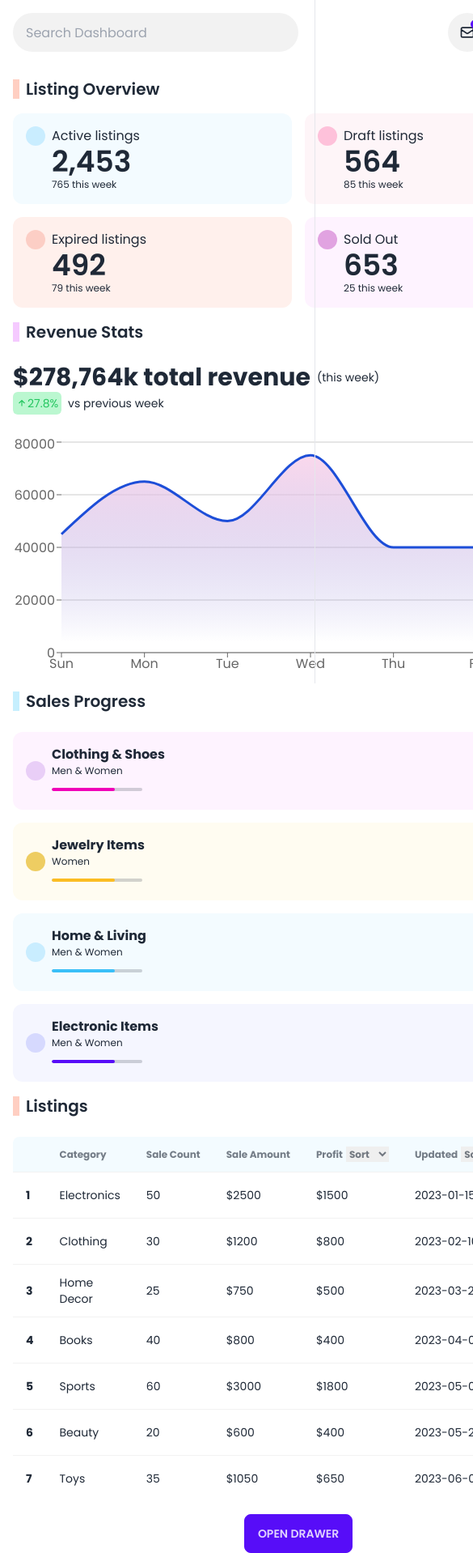
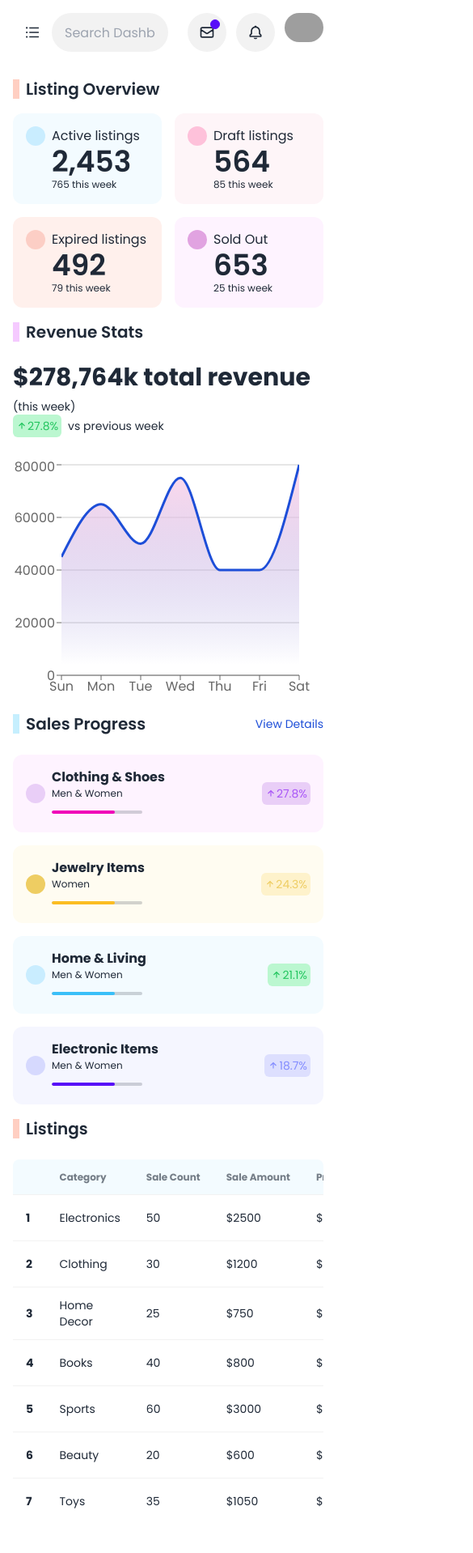
Before and after one commit to onlyyasad/simple-dashboard, a React (Vite) app: page / in a window 390 px wide. Shown: the top 1918 px of the page at 81% size, 585 px wide, since content can reach past the window. Built offline with nearby package versions, Linux system fonts and the light colour scheme; grey boxes are pictures that could not be loaded.

Commit message:
ui improved

```diff
--- a/index.html
+++ b/index.html
@@ -3,12 +3,12 @@
 
 <head>
   <meta charset="UTF-8" />
-  <link rel="icon" type="image/svg+xml" href="/vite.svg" />
+  <link rel="icon" type="image/svg+xml" href="/logo.svg" />
   <meta name="viewport" content="width=device-width, initial-scale=1.0" />
   <style>
     @import url('https://fonts.googleapis.com/css2?family=Poppins:wght@100;200;300;400;500;600;700;800;900&display=swap');
   </style>
-  <title>Vite + React</title>
+  <title>CleanBoard</title>
 </head>
 
 <body>
--- a/src/Layouts/Dashboard/Dashboard.jsx
+++ b/src/Layouts/Dashboard/Dashboard.jsx
@@ -16,18 +16,20 @@
             <div className="drawer lg:drawer-open">
                 <input id="my-drawer-2" type="checkbox" className="drawer-toggle" />
                 <div className="drawer-content flex flex-col items-center">
-                    {/* Page content here */}
+                    {/* *********************************************************************************************
+                                                            Page content here
+                    ***********************************************************************************************/}
                     <div className="w-full">
                         <NavBar></NavBar>
                     </div>
                     <Outlet></Outlet>
-                    <label htmlFor="my-drawer-2" className="btn btn-primary drawer-button lg:hidden">Open drawer</label>
-
                 </div>
-                <div className="drawer-side border-r">
-                    <label htmlFor="my-drawer-2" className="drawer-overlay"></label>
+                <div className="drawer-side md:border-r">
+                    <label htmlFor="my-drawer-2" className="drawer-overlay bg-black"></label>
                     <ul className="menu flex-nowrap my-6 px-4 w-52 h-full space-y-2 text-base-content">
-                        {/* Sidebar content here */}
+                        {/* ******************************************************************************************
+                                                         Sidebar content here
+                        *********************************************************************************************/}
                         <h2 className="text-xl font-bold mb-4">Clean<span className="text-blue-700">Board</span></h2>
                         <p className="px-3 py-2 text-xs">Admin Panel</p>
                         <li>
--- a/src/Pages/Home.jsx
+++ b/src/Pages/Home.jsx
@@ -13,6 +13,64 @@
         { name: 'Thu', revenue: 40000 },
         { name: 'Fri', revenue: 40000 },
         { name: 'Sat', revenue: 80000 },
+    ];
+    const salesData = [
+        {
+            id: "a",
+            category: "Electronics",
+            date: "2023-01-15",
+            totalSale: 50,
+            totalSalePrice: 2500,
+            totalProfit: 1500
+        },
+        {
+            id: "b",
+            category: "Clothing",
+            date: "2023-02-10",
+            totalSale: 30,
+            totalSalePrice: 1200,
+            totalProfit: 800
+        },
+        {
+            id: "c",
+            category: "Home Decor",
+            date: "2023-03-22",
+            totalSale: 25,
+            totalSalePrice: 750,
+            totalProfit: 500
+        },
+        {
+            id: "d",
+            category: "Books",
+            date: "2023-04-05",
+            totalSale: 40,
+            totalSalePrice: 800,
+            totalProfit: 400
+        },
+        {
+            id: "e",
+            category: "Sports",
+            date: "2023-05-08",
+            totalSale: 60,
+            totalSalePrice: 3000,
+            totalProfit: 1800
+        },
+        {
+            id: "f",
+            category: "Beauty",
+            date: "2023-05-22",
+            totalSale: 20,
+            totalSalePrice: 600,
+            totalProfit: 400
+        },
+        {
+            id: "g",
+            category: "Toys",
+            date: "2023-06-01",
+            totalSale: 35,
+            totalSalePrice: 1050,
+            totalProfit: 650
+        }
     ];
     return (
         <div className="w-full space-y-4 p-4">
@@ -31,7 +89,7 @@
                         <h2>Revenue Stats</h2>
                     </div>
                     <div>
-                        <div className="flex items-center gap-2">
+                        <div className="flex flex-col md:flex-row md:items-center gap-2">
                             <p className="text-3xl font-bold">$<CountUp end={278764} />k total revenue</p>
                             <p className="text-sm">(this week)</p>
                         </div>
@@ -40,7 +98,9 @@
                             <p className="text-sm">vs previous week</p>
                         </div>
                     </div>
-
+                    {/* *****************************************************************************
+                                            This is Graph/Chart Section
+                    ********************************************************************************/}
                     <div style={{ width: '100%', height: 300 }}>
                         <ResponsiveContainer>
                             <AreaChart
@@ -69,6 +129,9 @@
                         </ResponsiveContainer>
                     </div>
                 </div>
+                {/* *****************************************************************************
+                                            This is Extra Section
+                    ********************************************************************************/}
                 <div className="md:col-span-4 space-y-6">
                     <div className="flex items-center justify-start gap-2">
                         <div className="h-6 w-2 bg-[#C6EFFE]"></div>
@@ -120,7 +183,10 @@
                     <div className="h-6 w-2 bg-[#FFCFC2]"></div>
                     <h2>Listings</h2>
                 </div>
-                <SalesData></SalesData>
+                {/* *****************************************************************************
+                                            This is Table Section
+                    ********************************************************************************/}
+                <SalesData salesData={salesData}></SalesData>
             </div>
         </div>
     );
--- a/src/components/NavBar.jsx
+++ b/src/components/NavBar.jsx
@@ -1,10 +1,12 @@
 import { HiOutlineMail } from "react-icons/hi";
 import { BiBell } from "react-icons/bi";
+import { AiOutlineBars } from "react-icons/ai";
 
 const NavBar = () => {
     return (
         <div className="navbar p-4 bg-base-100">
             <div className="navbar-start">
+                <label htmlFor="my-drawer-2" className="btn btn-ghost btn-square drawer-button lg:hidden"><AiOutlineBars className="text-xl" /></label>
                 <input type="text" placeholder="Search Dashboard" className="input input-bordered border-none py-1 bg-base-200 rounded-3xl w-full" />
             </div>
             <div className="navbar-end gap-3">
--- a/src/components/SalesData.jsx
+++ b/src/components/SalesData.jsx
@@ -1,114 +1,48 @@
 import { useState } from 'react';
 import { BsArrowRightSquare } from 'react-icons/bs';
 
-const SalesData = () => {
+const SalesData = ({ salesData }) => {
 
-    const salesData = [
-        {
-            id: "a",
-            category: "Electronics",
-            date: "2023-01-15",
-            totalSale: 50,
-            totalSalePrice: 2500,
-            totalProfit: 1500
-        },
-        {
-            id: "b",
-            category: "Clothing",
-            date: "2023-02-10",
-            totalSale: 30,
-            totalSalePrice: 1200,
-            totalProfit: 800
-        },
-        {
-            id: "c",
-            category: "Home Decor",
-            date: "2023-03-22",
-            totalSale: 25,
-            totalSalePrice: 750,
-            totalProfit: 500
-        },
-        {
-            id: "d",
-            category: "Books",
-            date: "2023-04-05",
-            totalSale: 40,
-            totalSalePrice: 800,
-            totalProfit: 400
-        },
-        {
-            id: "e",
-            category: "Sports",
-            date: "2023-05-08",
-            totalSale: 60,
-            totalSalePrice: 3000,
-            totalProfit: 1800
-        },
-        {
-            id: "f",
-            category: "Beauty",
-            date: "2023-05-22",
-            totalSale: 20,
-            totalSalePrice: 600,
-            totalProfit: 400
-        },
-        {
-            id: "g",
-            category: "Toys",
-            date: "2023-06-01",
-            totalSale: 35,
-            totalSalePrice: 1050,
-            totalProfit: 650
-        }
-    ];
-
-    const [sort, setSort] = useState(salesData);
+    const [sorted, setSorted] = useState(salesData);
 
     const handleProfitSort = event => {
         event.preventDefault();
         const sortValue = event.target.value;
         if (sortValue === "least") {
-            const sortedData = salesData.sort((a, b) => {
+            const sortedData = [...sorted].sort((a, b) => {
                 return a.totalProfit - b.totalProfit
             })
-            // console.log(sortedData)
-            setSort(sortedData)
+            setSorted(sortedData)
         }
         if (sortValue === "most") {
-            const sortedData = salesData.sort((a, b) => {
+            const sortedData = [...sorted].sort((a, b) => {
                 return b.totalProfit - a.totalProfit
             })
-            // console.log(sortedData)
-            setSort(sortedData)
+            setSorted(sortedData)
         }
-
     }
 
     const handleDateSort = event => {
         event.preventDefault()
         const sortValue = event.target.value;
-        console.log(sortValue)
 
         if (sortValue === "latest") {
-            const sortedData = salesData.sort((a, b) => {
+            const sortedData = [...sorted].sort((a, b) => {
                 return new Date(b.date) - new Date(a.date)
             })
-            setSort(sortedData)
+            setSorted(sortedData)
         }
         if (sortValue === "oldest") {
-            const sortedData = salesData.sort((a, b) => {
+            const sortedData = [...sorted].sort((a, b) => {
                 return new Date(a.date) - new Date(b.date)
             })
-            setSort(sortedData)
-        }
-        console.log(sort)
+            setSorted(sortedData)
         }
 
-
+    }
 
     return (
-        <div>
-            <div className="overflow-x-auto rounded-lg">
+        <div className="overflow-x-auto flex items-center max-w-sm md:max-w-md lg:max-w-full rounded-lg">
             <table className="table table-md">
                 <thead className="bg-[#F3FBFF]">
                     <tr>
@@ -138,7 +72,7 @@
                 <tbody>
 
                     {
-                            sort.map((data, idx) => <tr key={data.id}>
+                        sorted.map((data, idx) => <tr key={data.id}>
                             <th>{idx + 1}</th>
                             <td>{data.category}</td>
                             <td>{data.totalSale}</td>
@@ -152,7 +86,6 @@
 
             </table>
         </div>
-        </div>
     );
 };
 
```
Also changed, not shown: public/logo.svg (added). Lines whose indentation alone changed are shown as unchanged.
